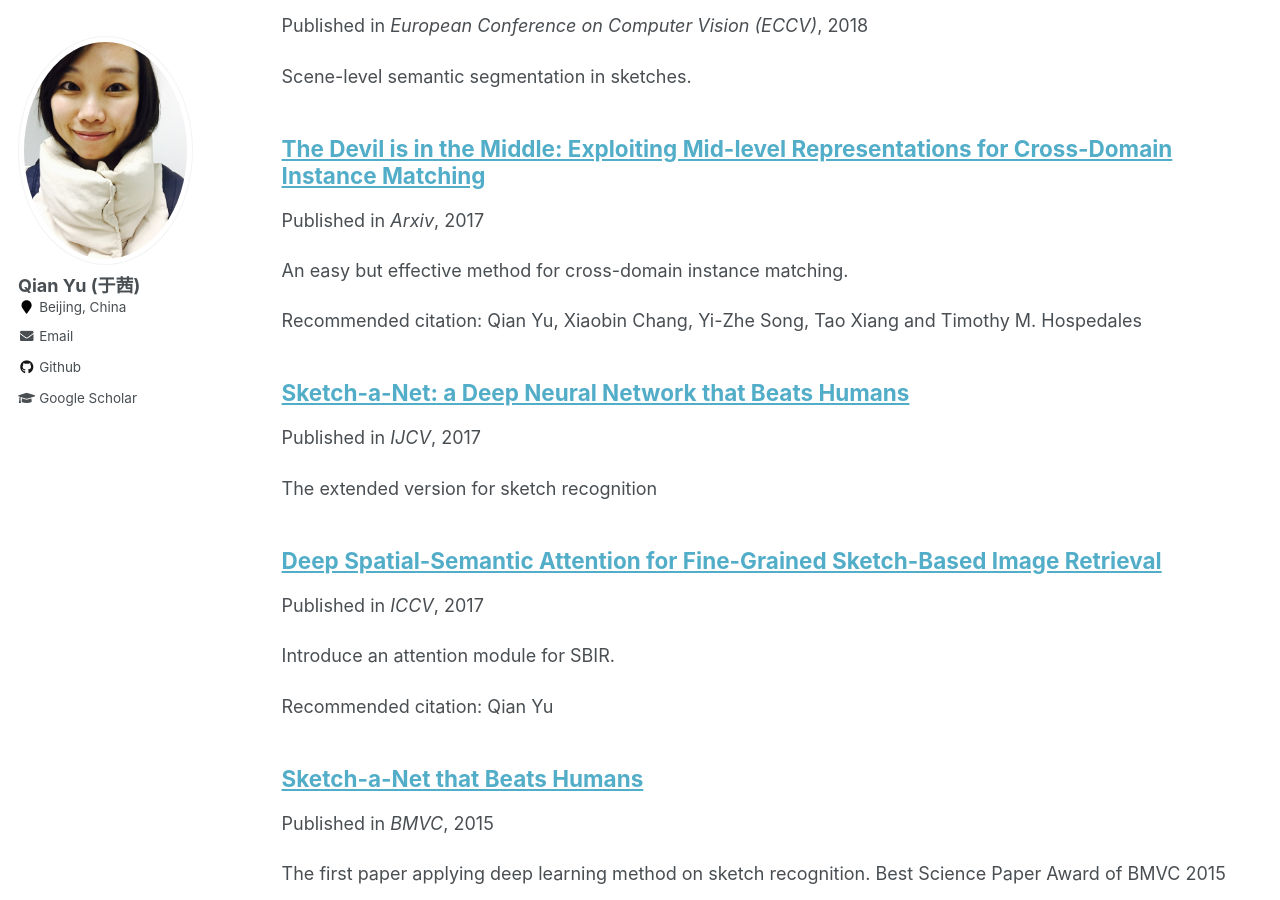
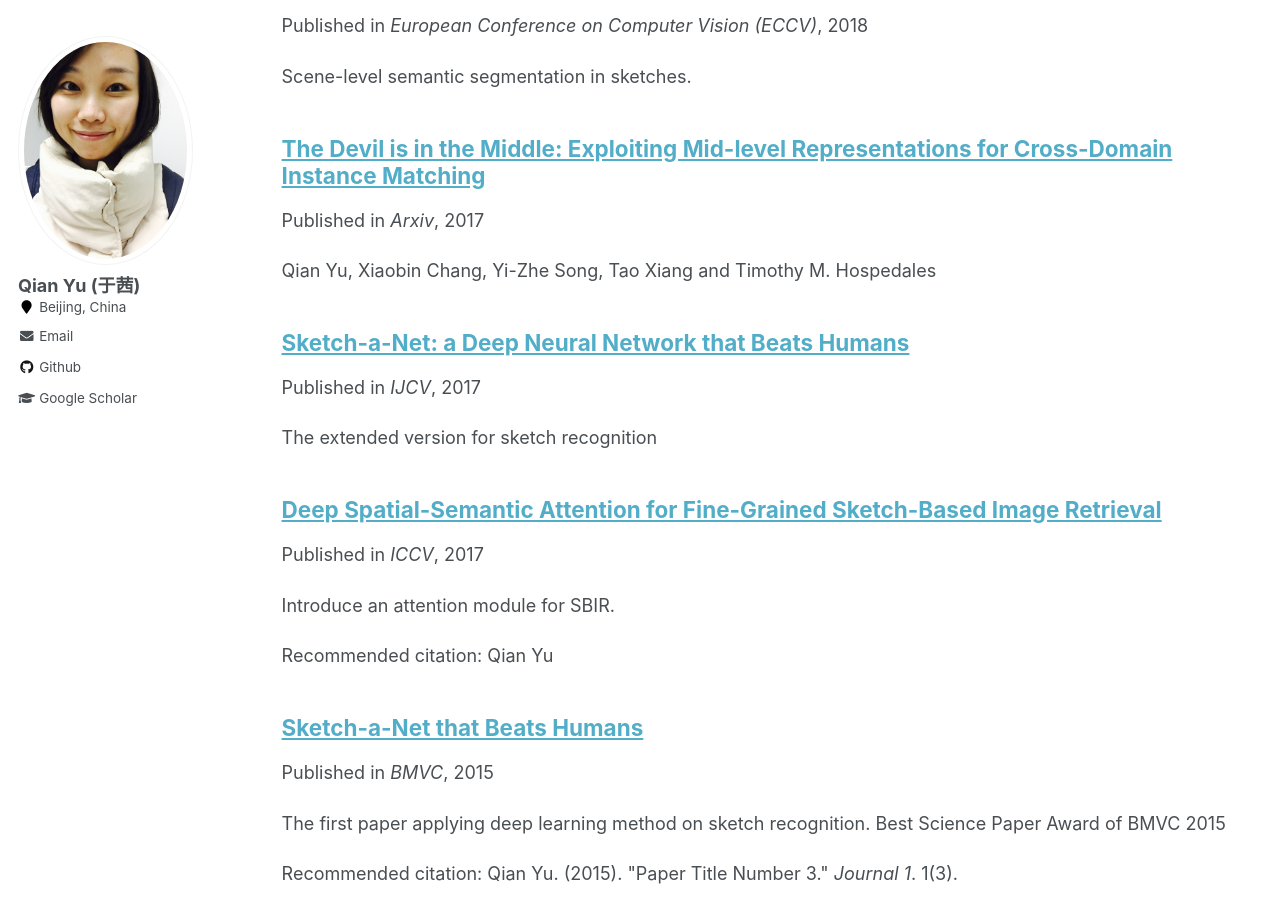
Before and after one commit to yuqian1023/yuqian1023.github.io, a Jekyll site: the page built from _pages/publications.md, in a window 1280 px wide and 900 px high, scrolled down 798 px. Built offline with Jekyll 4.4.1, drawn with Linux system fonts in a browser that asks for light colours.

Commit message:
Update 2020-02-23-paper-title-number-4.md

```diff
--- a/_publications/2020-02-23-paper-title-number-4.md
+++ b/_publications/2020-02-23-paper-title-number-4.md
@@ -2,11 +2,12 @@
 title: "The Devil is in the Middle: Exploiting Mid-level Representations for Cross-Domain Instance Matching"
 collection: publications
 permalink: /publication/2020-02-23-paper-title-number-4
-excerpt: 'An easy but effective method for cross-domain instance matching.'
+excerpt: 'Qian Yu, Xiaobin Chang, Yi-Zhe Song, Tao Xiang and Timothy M. Hospedales'
 date: 2017-11-22
 venue: 'Arxiv'
-citation: 'Qian Yu, Xiaobin Chang, Yi-Zhe Song, Tao Xiang and Timothy M. Hospedales'
 ---
+Qian Yu, Xiaobin Chang, Yi-Zhe Song, Tao Xiang and Timothy M. Hospedales
+
 In this paper, we argue that both high and mid-level features are relevant for cross-domain instance matching (CDIM). Importantly, mid-level features already exist in earlier layers of the DNN. They just need to be extracted, represented, and fused properly with the final layer. Based on this simple but powerful idea, we propose a unified framework for CDIM.
 
 [Paper](https://arxiv.org/abs/1711.08106)
```
